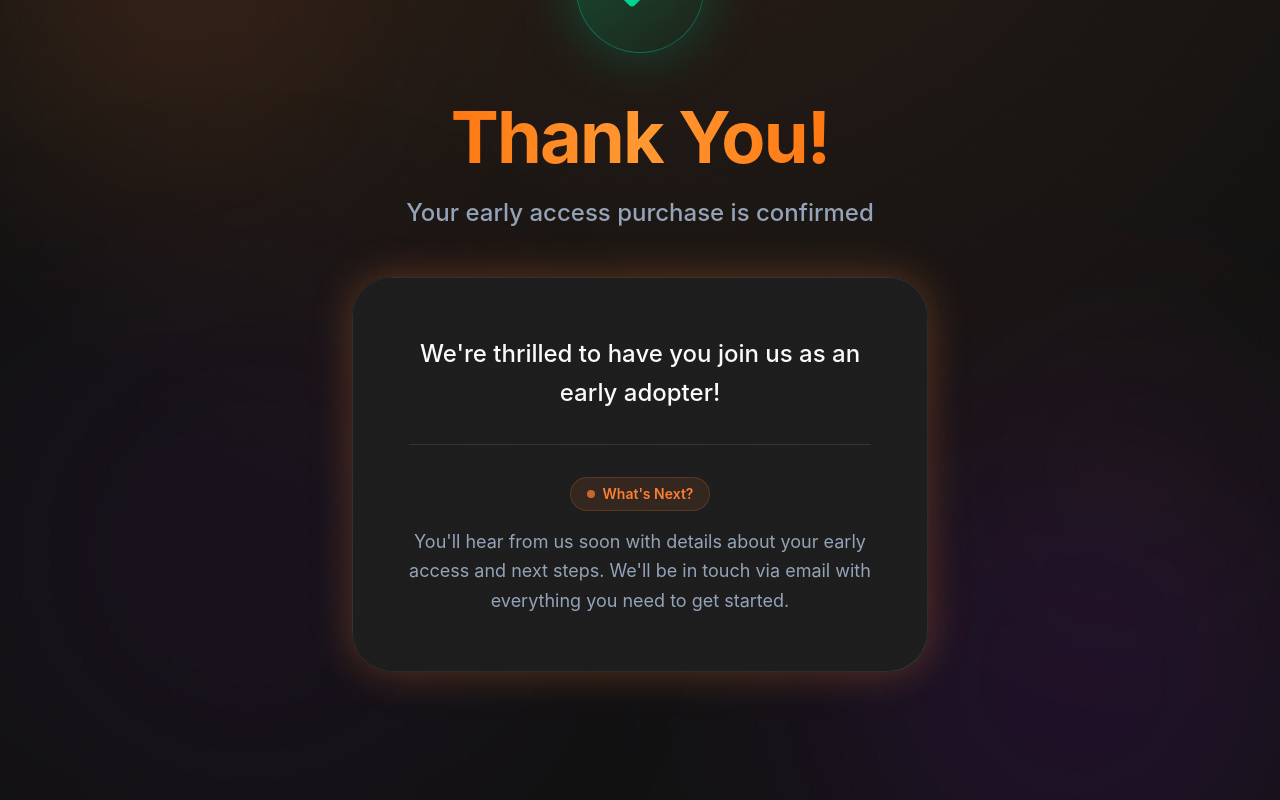
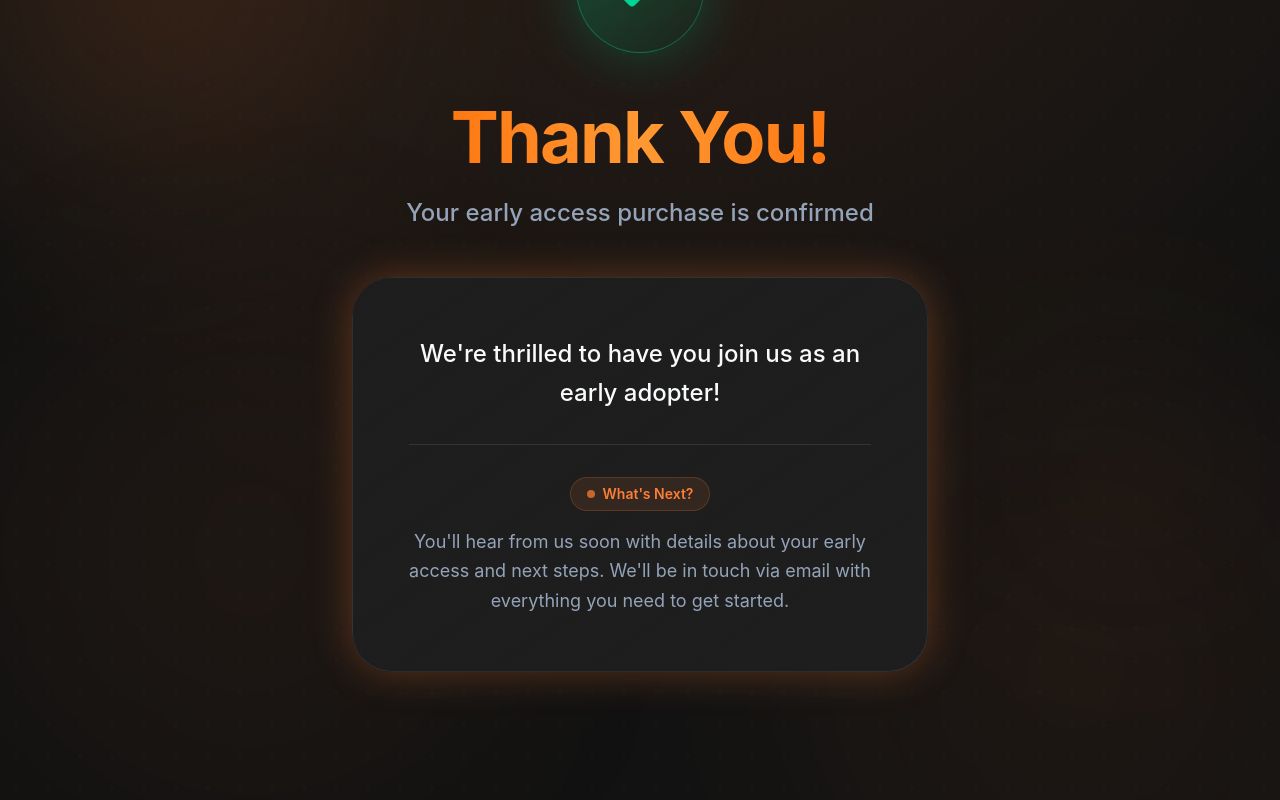
Before and after one commit to Nueve-Info/test-landing, a React (Vite) app: page /thank-you in a window 1280 px wide. Shown: the part 155-955 px from the top of the page. Built offline with nearby package versions, Linux system fonts and the light colour scheme.

Commit message:
Remove purple tints from thank you page background
- Replace purple floating blob with primary color glow
- Update BackgroundGlow component to use primary color instead of purple
- Maintain consistent orange-themed design aesthetic

```diff
--- a/src/components/ui/BackgroundGlow.tsx
+++ b/src/components/ui/BackgroundGlow.tsx
@@ -33,7 +33,7 @@ export const BackgroundGlow = memo(function BackgroundGlow({
 
       {/* 3. Secondary Ambient Glows */}
       <div
-        className={`absolute bottom-0 left-0 w-[500px] h-[500px] bg-purple-900/10 rounded-full blur-[120px] transition-opacity duration-1000 ${
+        className={`absolute bottom-0 left-0 w-[500px] h-[500px] bg-[var(--color-primary)]/5 rounded-full blur-[120px] transition-opacity duration-1000 ${
           variant === 'subtle' ? 'opacity-20' : 'opacity-100'
         }`}
       />
--- a/src/pages/ThankYou.tsx
+++ b/src/pages/ThankYou.tsx
@@ -28,7 +28,7 @@ export function ThankYou() {
             rotate: [360, 180, 0]
           }}
           transition={{ duration: 25, repeat: Infinity, ease: "linear" }}
-          className="absolute -bottom-20 -right-20 w-[500px] h-[500px] bg-purple-600/10 rounded-full blur-[120px]"
+          className="absolute -bottom-20 -right-20 w-[500px] h-[500px] bg-[var(--color-primary)]/5 rounded-full blur-[120px]"
         />
       </div>
 
```
